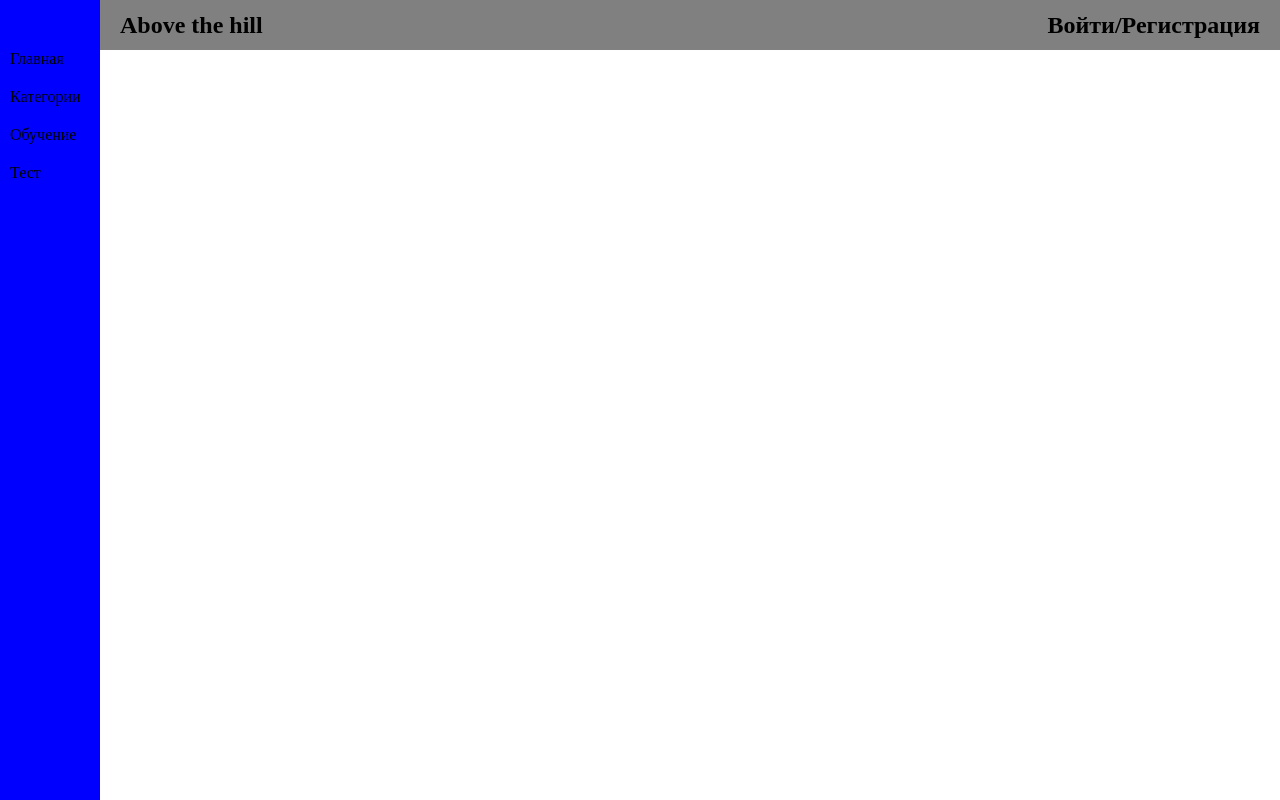
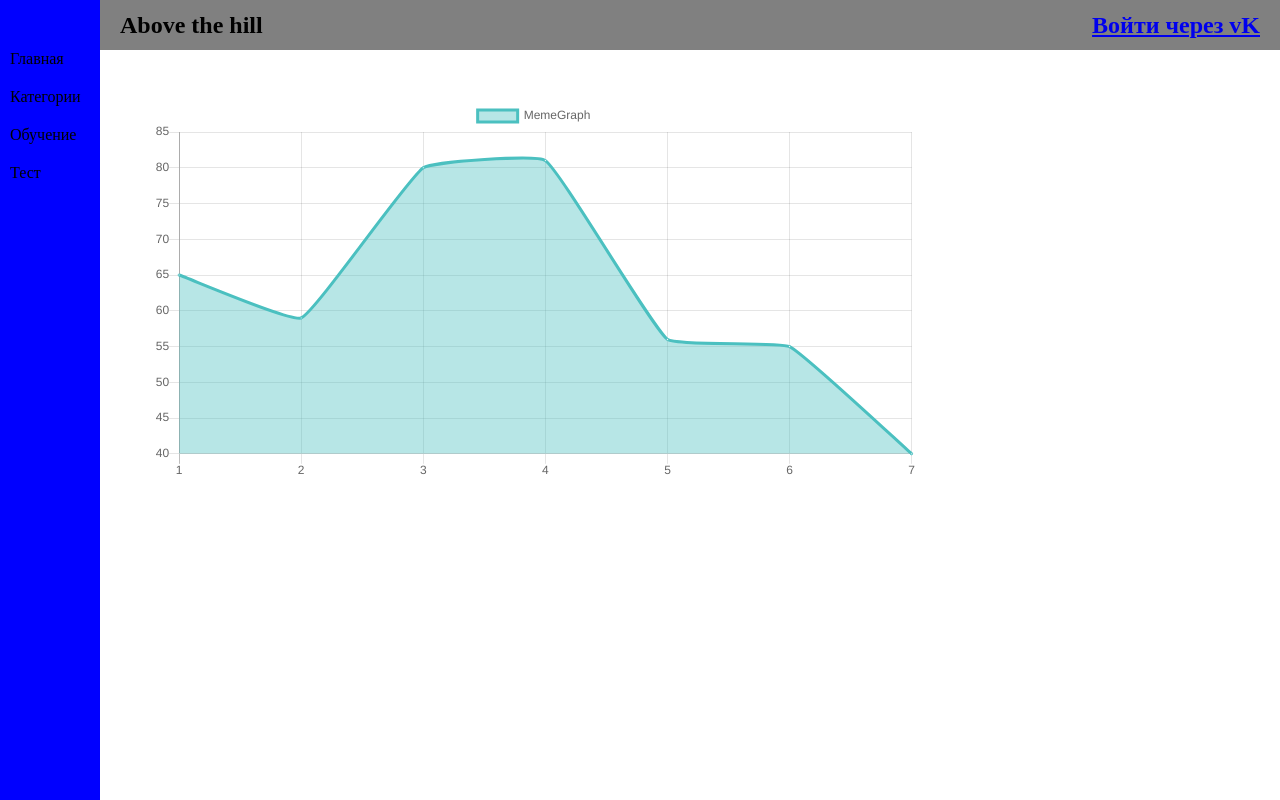
Before and after one commit to ALKONDR/above-the-hills, a React app in the folder frontend/: page /testgraph in a window 1280 px wide. Built offline with nearby package versions, Linux system fonts and the light colour scheme.

Commit message:
vk redirect and test line graph implemented

```diff
--- a/frontend/package.json
+++ b/frontend/package.json
@@ -46,9 +46,12 @@
   },
   "dependencies": {
     "axios": "^0.16.1",
+    "chart.js": "^2.6.0",
     "mobx": "^3.1.9",
     "mobx-react": "^4.1.8",
     "qs": "^6.4.0",
+    "react-chartjs-2": "^2.1.0",
+    "react-router": "^4.1.1",
     "react-router-dom": "^4.1.1"
   }
 }
--- a/frontend/src/components/App.js
+++ b/frontend/src/components/App.js
@@ -2,6 +2,7 @@ import React from 'react';
 import Nav from './presentations/Nav';
 import Header from './presentations/Header';
 import CategoriesContainer from './containers/CategoriesContainer';
+import LineGraph from './containers/LineGraph';
 
 const Router = require('react-router-dom').BrowserRouter;
 const Route = require('react-router-dom').Route;
@@ -16,6 +17,7 @@ class App extends React.PureComponent {
         <Router>
           <Switch>
             <Route exact path="/" component={CategoriesContainer} />
+            <Route exact path="/testgraph" component={LineGraph} />
           </Switch>
         </Router>
       </div>
--- a/frontend/src/components/containers/CategoriesContainer.js
+++ b/frontend/src/components/containers/CategoriesContainer.js
@@ -1,4 +1,6 @@
+/* eslint-disable */
 import React from 'react';
+import PropTypes from 'prop-types';
 import Categories from '../presentations/Categories';
 
 class CategoriesContainer extends React.PureComponent {
@@ -33,6 +35,7 @@ class CategoriesContainer extends React.PureComponent {
   }
 
   render() {
+    console.log(this.props.location.search);
     return <Categories previews={this.state.previews} />;
   }
 }
--- /dev/null
+++ b/frontend/src/components/containers/LineGraph.js
@@ -0,0 +1,39 @@
+import React from 'react';
+import { Line } from 'react-chartjs-2';
+
+class LineGraph extends React.PureComponent {
+  render() {
+    const data = {
+      labels: [1, 2, 3, 4, 5, 6, 7],
+      datasets: [{
+        label: 'MemeGraph',
+        fill: true,
+        lineTension: 0.1,
+        backgroundColor: 'rgba(75,192,192,0.4)',
+        borderColor: 'rgba(75,192,192,1)',
+        borderCapStyle: 'butt',
+        borderDash: [],
+        borderDashOffset: 0.0,
+        borderJoinStyle: 'miter',
+        pointBorderColor: 'rgba(75,192,192,1)',
+        pointBackgroundColor: '#fff',
+        pointBorderWidth: 1,
+        pointHoverRadius: 5,
+        pointHoverBackgroundColor: 'rgba(75,192,192,1)',
+        pointHoverBorderColor: 'rgba(220,220,220,1)',
+        pointHoverBorderWidth: 2,
+        pointRadius: 1,
+        pointHitRadius: 10,
+        data: [65, 59, 80, 81, 56, 55, 40],
+      }],
+    };
+
+    return (
+      <div className="linegraph">
+        <Line data={data} />
+      </div>
+    );
+  }
+}
+
+module.exports = LineGraph;
--- a/frontend/src/components/presentations/Categories.js
+++ b/frontend/src/components/presentations/Categories.js
@@ -6,7 +6,7 @@ class Categories extends React.PureComponent {
   render() {
     return (
       <div className="categoriesContainer">
-        {this.props.previews.map(element => <Category {...element} />)}
+        {this.props.previews.map(element => <Category key={element.category} {...element} />)}
       </div>
     );
   }
--- a/frontend/src/components/presentations/Header.js
+++ b/frontend/src/components/presentations/Header.js
@@ -11,9 +11,11 @@ class Header extends React.PureComponent {
           </Title>
         </div>
         <div className="login">
-          <Title>
-            Войти/Регистрация
-          </Title>
+          <a href="https://oauth.vk.com/authorize?client_id=6069231&redirect_uri=http://membrain.ru">
+            <Title>
+              Войти через vK
+            </Title>
+          </a>
         </div>
       </div>
     );
--- a/frontend/src/components/presentations/Nav.js
+++ b/frontend/src/components/presentations/Nav.js
@@ -1,4 +1,5 @@
 import React from 'react';
+// import { NavLink } from 'react-router-dom';
 
 // const NavLink = require('react-router-dom').NavLink;
 
--- a/frontend/src/style.css
+++ b/frontend/src/style.css
@@ -84,3 +84,11 @@ h1 {
   justify-content: center;
   align-self: center;
 }
+
+.linegraph {
+  position: absolute;
+  margin-top: 100px;
+  margin-left: 150px;
+  height: 600px;
+  width: 60%;
+}
```
